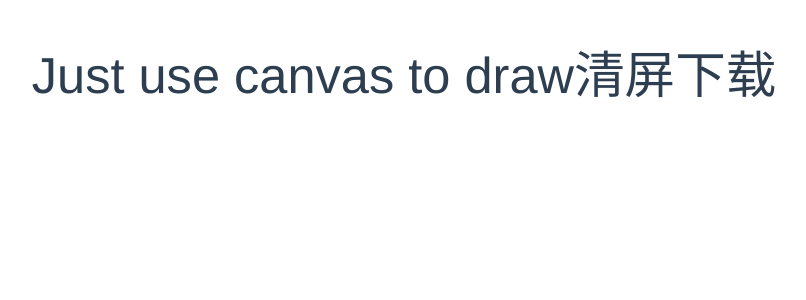
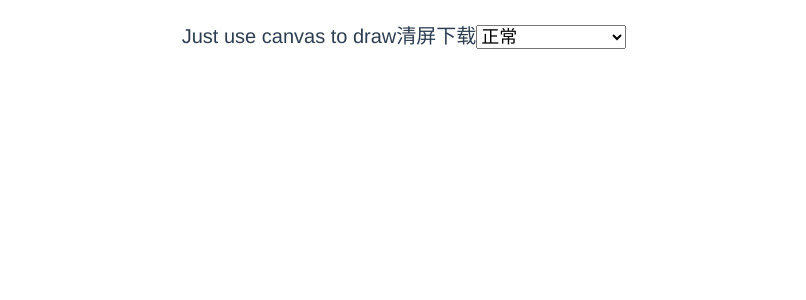
Before and after one commit to Louiszhai/canvas-draw, a Vue app: page /#/ in a window 1280 px wide. Shown: the top 300 px of the page, without its empty margins (236-1042 px from the left). Built offline with nearby package versions, Linux system fonts and the light colour scheme.

Commit message:
新增页面旋转下拉框

```diff
--- a/src/components/Canvas.vue
+++ b/src/components/Canvas.vue
@@ -4,6 +4,9 @@
       <span>{{msg}}</span>
       <a @touchstart="clear" @mousedown="clear">清屏</a>
       <a @touchstart="download" @mousedown="download">下载</a>
+      <select v-model="degree">
+        <option v-for="item in scope" :value="item.value">{{item.title}}</option>
+      </select>
     </div>
     <canvas></canvas>
   </div>
@@ -18,15 +21,32 @@ export default {
     return {
       msg: 'Just use canvas to draw',
       degree: 0, // 屏幕整体旋转的角度, 可取 -90,90,180等值
+      scope: [
+        {
+          value: 0,
+          title: '正常',
+        },
+        {
+          value: 90,
+          title: '顺时针旋转90°',
+        },
+        {
+          value: 180,
+          title: '顺时针旋转180°',
+        },
+        {
+          value: -90,
+          title: '逆时针旋转90°',
+        },
+      ],
     };
   },
   components: {
     Draw,
   },
   mounted() {
-    setTimeout(() => {
-      this.initCanvas();
-    });
+    this.canvasBox = document.getElementById('canvasBox');
+    this.initCanvas();
   },
   computed: {
     getHorizontalStyle() {
@@ -46,6 +66,13 @@ export default {
           break;
         default:
           length = 0;
+      }
+      if (this.canvasBox) {
+        this.canvasBox.removeChild(document.querySelector('canvas'));
+        this.canvasBox.appendChild(document.createElement('canvas'));
+        setTimeout(() => {
+          this.initCanvas();
+        }, 200);
       }
       return {
         transform: `rotate(${this.degree}deg) translate(${length}px,${length}px)`,
@@ -72,22 +99,25 @@ export default {
 
 </script>
 
-<style scoped>
+<style>
 #canvasBox {
   display: flex;
   flex-direction: column;
   height: 100%;
 }
 .greet {
-  padding: 1rem;
-  font-size: 1.5rem;
+  padding: 20px;
+  font-size: 20px;
   user-select: none;
 }
 .greet a {
   cursor: pointer;
 }
+.greet select {
+  font-size: 18px;
+}
 canvas {
   flex: 1;
-  cursor: cross;
+  cursor: crosshair;
 }
 </style>
```
